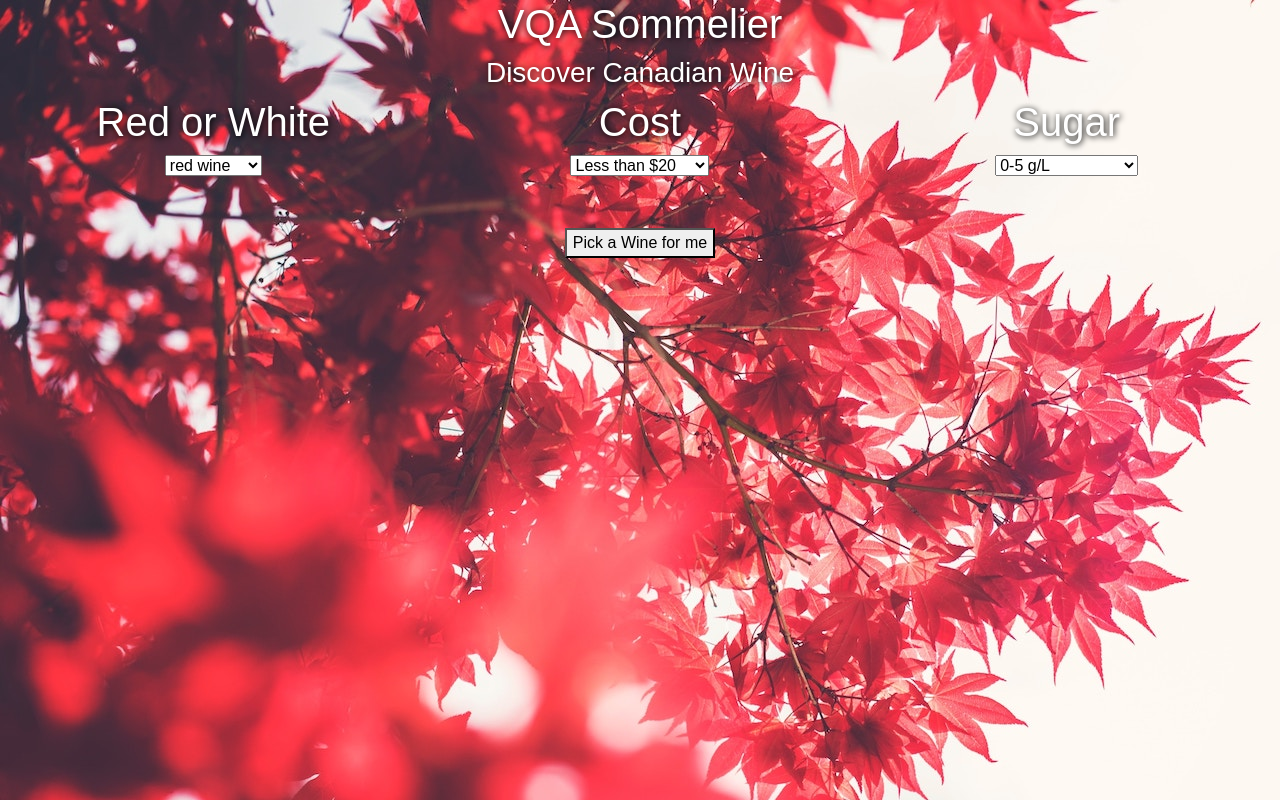
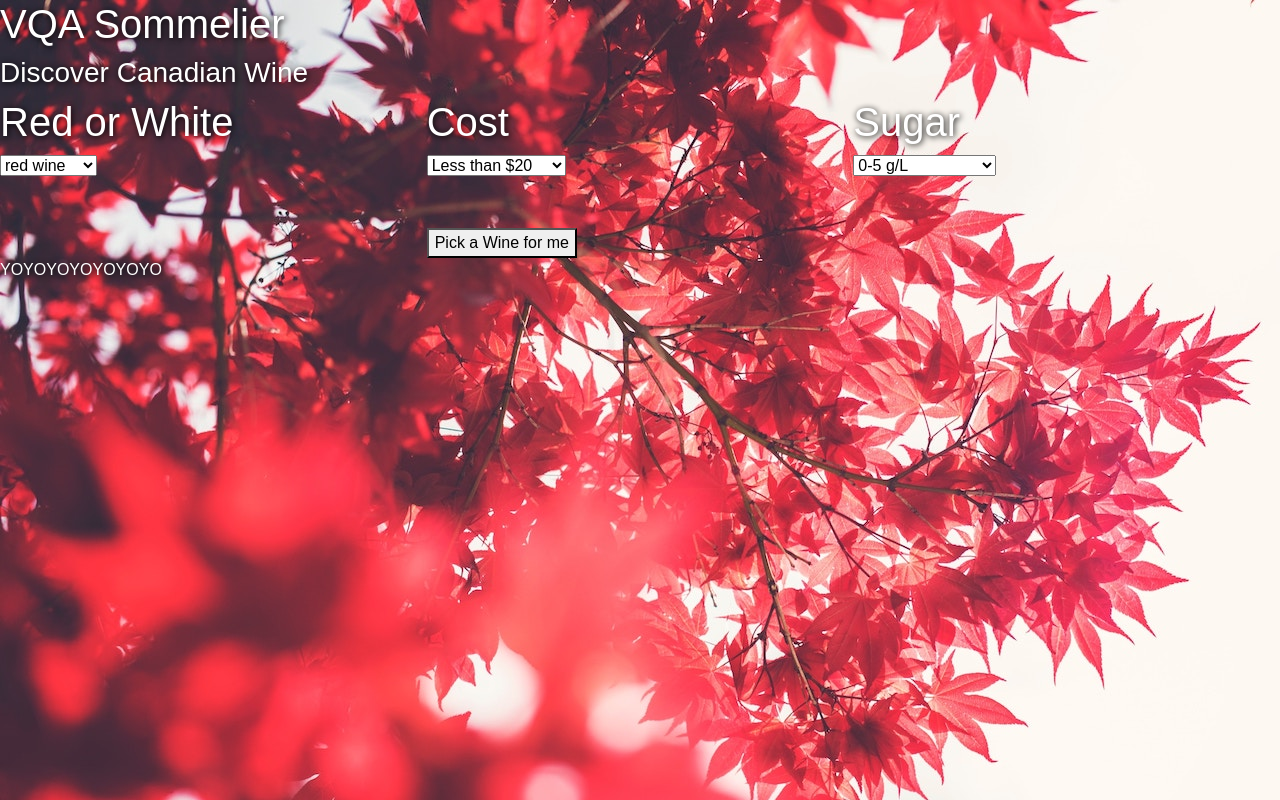
Before and after one commit to valmacd/brainstation-winepairing, a React (Create React App) app in the folder wine_frontend/: page / in a window 1280 px wide. Built offline with nearby package versions, Linux system fonts and the light colour scheme.

Commit message:
wineDirectory component added

```diff
--- a/wine_frontend/src/App.js
+++ b/wine_frontend/src/App.js
@@ -1,16 +1,26 @@
 import React, { Component } from 'react';
-import './App.css';
-import {Route} from 'react-router-dom';
+import WineList from './components/WineList'
+import {Route, Switch} from 'react-router-dom';
 import Home from './Home';
+
+// const grid = {
+//   display: 'grid',
+//   gridTemplateRows:'auto'
+// }
 
 class App extends Component {
   render() {
     return (
       <div className="App">
-        <Route path='/' render={()=><Home/>}/>
+        <Home />
+
       </div>
     );
   }
 }
+// <Route path='/' render={()=><Home/>}/>
+// <Switch>
+// <Route path='/' render={()=><WineList />} />
+// </Switch>
 
 export default App;
--- a/wine_frontend/src/Home.js
+++ b/wine_frontend/src/Home.js
@@ -1,10 +1,11 @@
 import React from 'react';
 import Form from './components/Form';
 import axios from 'axios';
+import WineDirectory from './components/WineDirectory'
 
 const grid = {
     display:'grid',
-    gridTemplateRows:'1fr auto auto'
+    gridTemplateRows:'1fr auto'
 }
 
 class Home extends React.Component {
@@ -19,29 +20,6 @@ class Home extends React.Component {
             winechoice : []
         }
     }
-
-    // componentDidUpdate = () => {
-    //    axios.post('http://localhost:8080/wine', this.state.winelist)
-    //     .then((results) => {
-    //         console.log('success')
-    //         console.log(results.data.randomList);
-    //     })
-    //     .catch((error) => {
-    //         console.log("Ya Dun Goof'd")
-    //         console.log(error);
-    //     });
-    //     // axios.get('http://localhost:8080/wine')
-    //     // .then((results) => {
-    //     //     console.log(results.data);
-    //     //     // this.setState({
-    //     //     //     winechoices: results.data
-    //     //     // })
-    //     // })
-    //     // .catch((error) => {
-    //     //     console.log(error);
-    //     // });
-    // }
-
     submitHandler = (e) => {
         e.preventDefault();
         let winelistInput = {
@@ -76,6 +54,7 @@ class Home extends React.Component {
                 <div className="item2">
                     <Form submitHandler={this.submitHandler} makeRequest={this.makeRequest}/>
                 </div>
+                <WineDirectory winechoice={this.state.winechoice} />
             </div>
         )
     };
--- a/wine_frontend/src/components/WineDetail.js
+++ b/wine_frontend/src/components/WineDetail.js
@@ -3,7 +3,7 @@ import React from 'react';
 class WineDetail extends React.Component {
     render(){
         return(
-            <h1> Wine Detail </h1>
+            <h1> I AM THE Wine Detail </h1>
         )
     };
 }
--- /dev/null
+++ b/wine_frontend/src/components/WineDirectory.js
@@ -0,0 +1,14 @@
+import React, { Component } from 'react'
+import WineList from './WineList'
+
+class WineDirectory extends Component {
+  render() {
+    return (
+      <div>YOYOYOYOYOYOYO
+<WineList />
+      </div>
+    );
+  }
+}
+
+export default WineDirectory
--- a/wine_frontend/src/components/WineList.js
+++ b/wine_frontend/src/components/WineList.js
@@ -1,9 +1,11 @@
 import React from 'react';
 
 class WineList extends React.Component {
-    render(){
-        return(
-            <h1> Wine List </h1>
+    render() {
+        return (
+            <div>
+
+            </div>
         )
     };
 }
```
